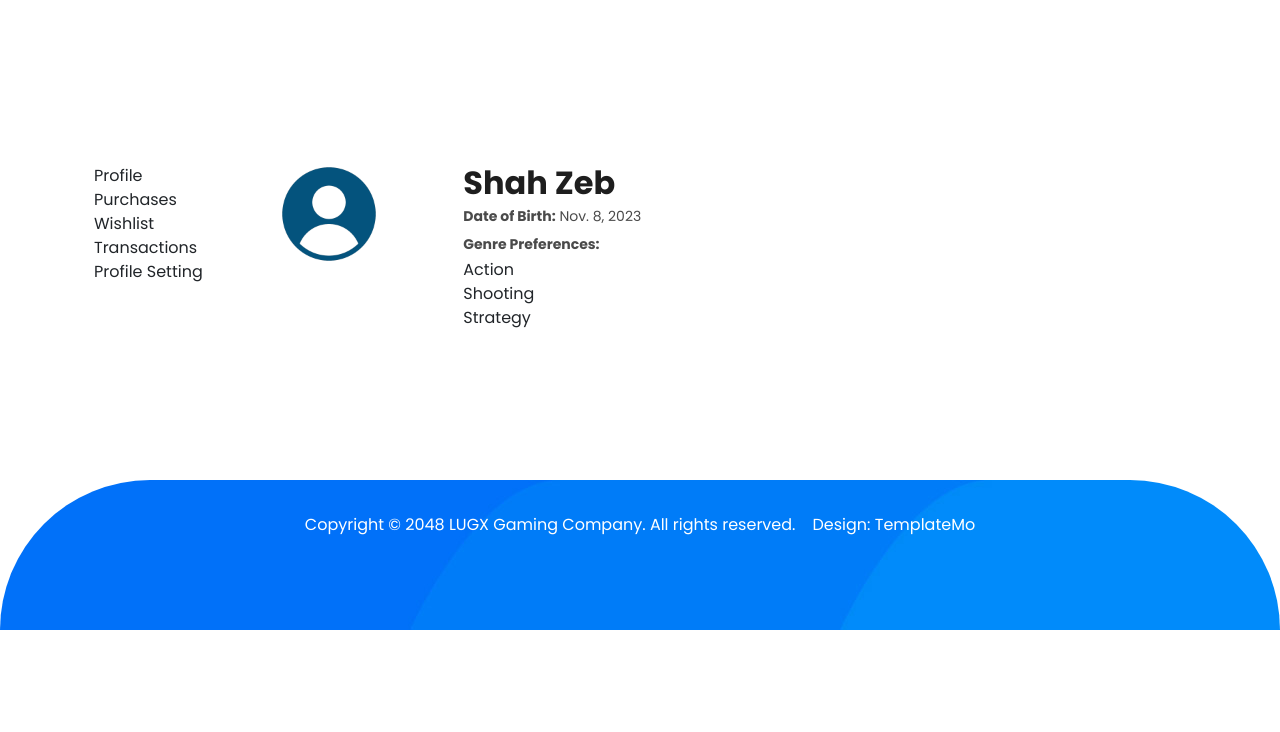
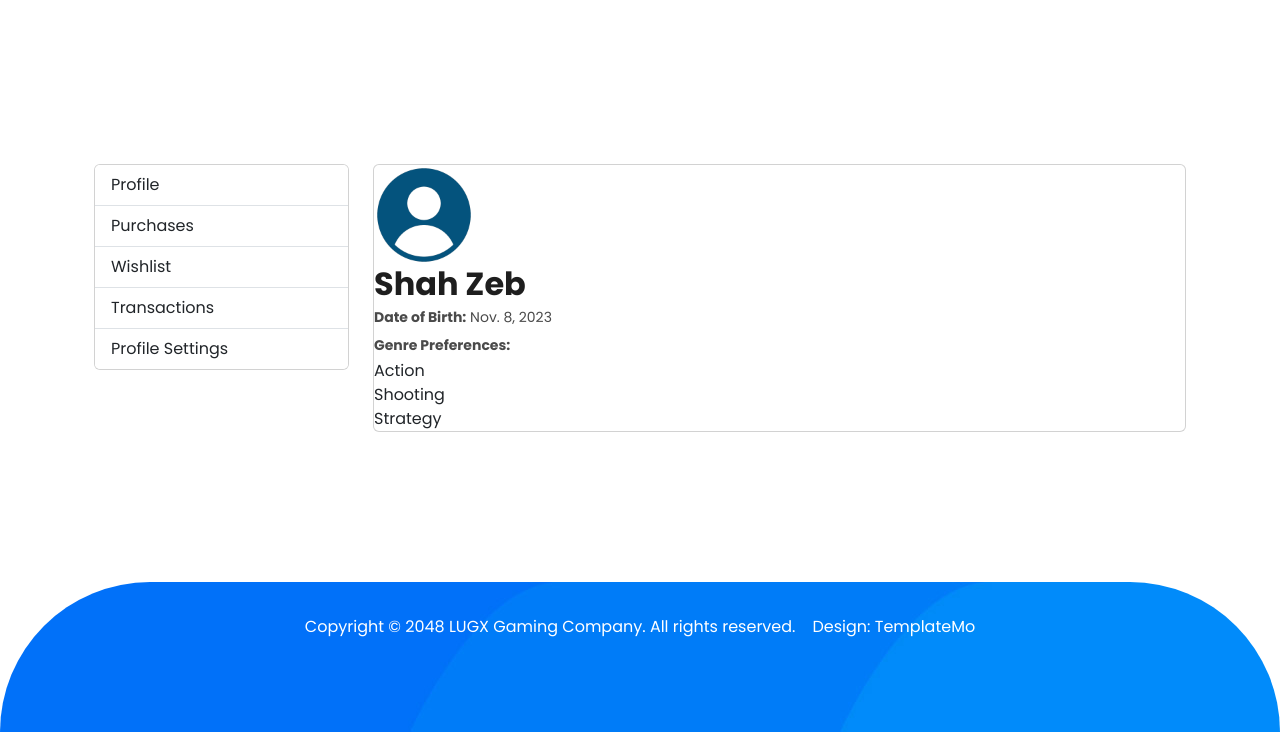
Before and after one commit to ShahZebYousafzai/GamersEdgeStore, a Django app: page /profile/ in a window 1280 px wide. Shown: the part 442-1174 px from the top of the page. Before the commit the page ends 1072 px from the top, so only its background shows below. Run offline with Django 4.2, Linux system fonts and the light colour scheme; a user stored in the database is signed in; data comes from the database, SQL or seed files in the repository; some libraries are stand-ins or nearby versions.

Commit message:
Update profile.html

```diff
--- a/user/templates/user/profile.html
+++ b/user/templates/user/profile.html
@@ -17,20 +17,21 @@
 <div class="section">
   <div class="container mt-5 pt-5">
     <div class="container">
-      <div class="row g-3">
-        <div class="col-md-2">
-          <ul>
-            <li>Profile</li>
-            <li>Purchases</li>
-            <li>Wishlist</li>
-            <li>Transactions</li>
-            <li>Profile Setting</li>
+      <div class="row">
+        <div class="col-sm-3 mb-3 mb-sm-1">
+          <div class="card" style="width: auto; height: auto;">
+            <ul class="list-group list-group-flush">
+              <li class="list-group-item">Profile</li>
+              <li class="list-group-item">Purchases</li>
+              <li class="list-group-item">Wishlist</li>
+              <li class="list-group-item">Transactions</li>
+              <li class="list-group-item">Profile Settings</li>
             </ul>
           </div>
-          <div class="col-md-2">
+        </div>
+        <div class="col-sm-9">
+          <div class="card">
             <img src="{% static profile.profile_image.url %}" alt="{{ profile.user.username }}" class="img-fluid" style="height: 100px; width: 100px;">
-          </div>
-          <div class="col-md-6">
             <h2>{{ profile.display_name }}</h2>
             <p><strong>Date of Birth:</strong> {{ profile.date_of_birth }}</p>
             <p><strong>Genre Preferences:</strong>
@@ -45,6 +46,7 @@
       </div>
   </div>
   </div>
+</div>
 
 
 {% endblock content %}
```
Lines whose indentation alone changed are shown as unchanged.
